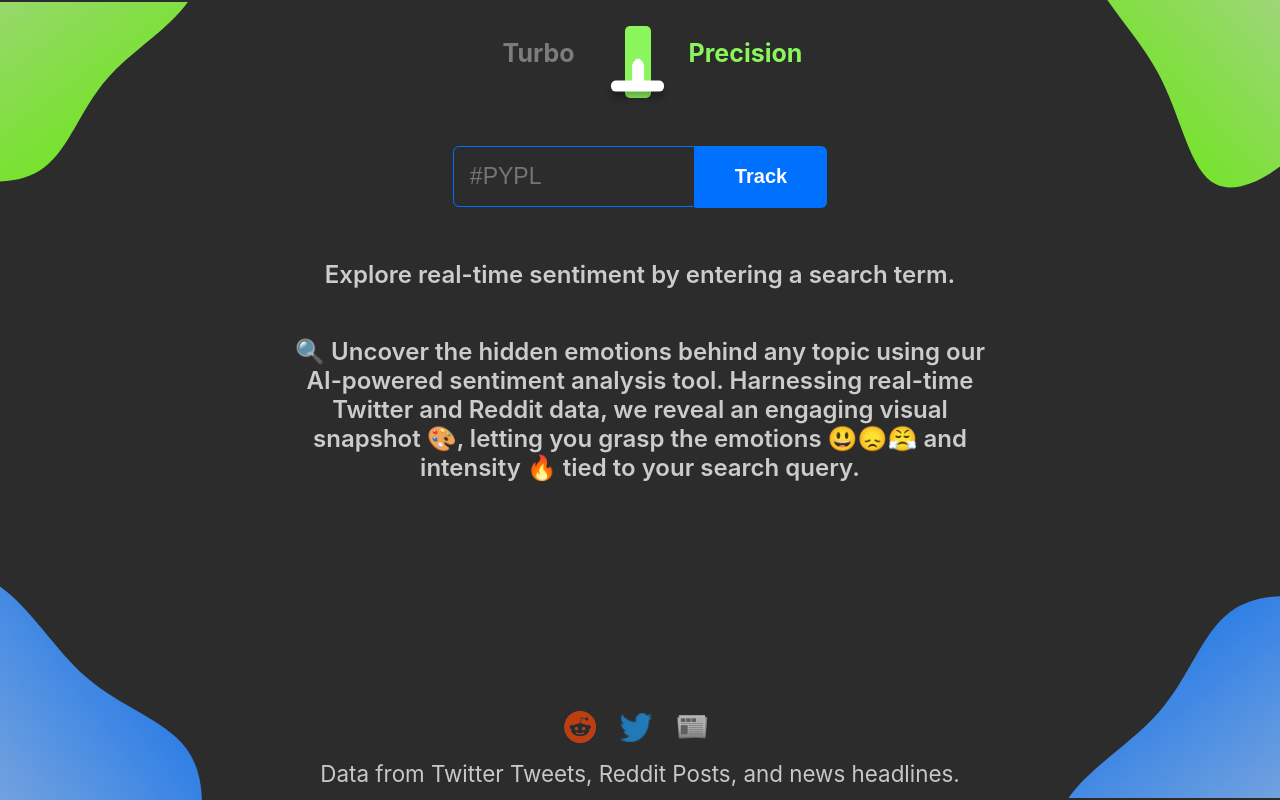
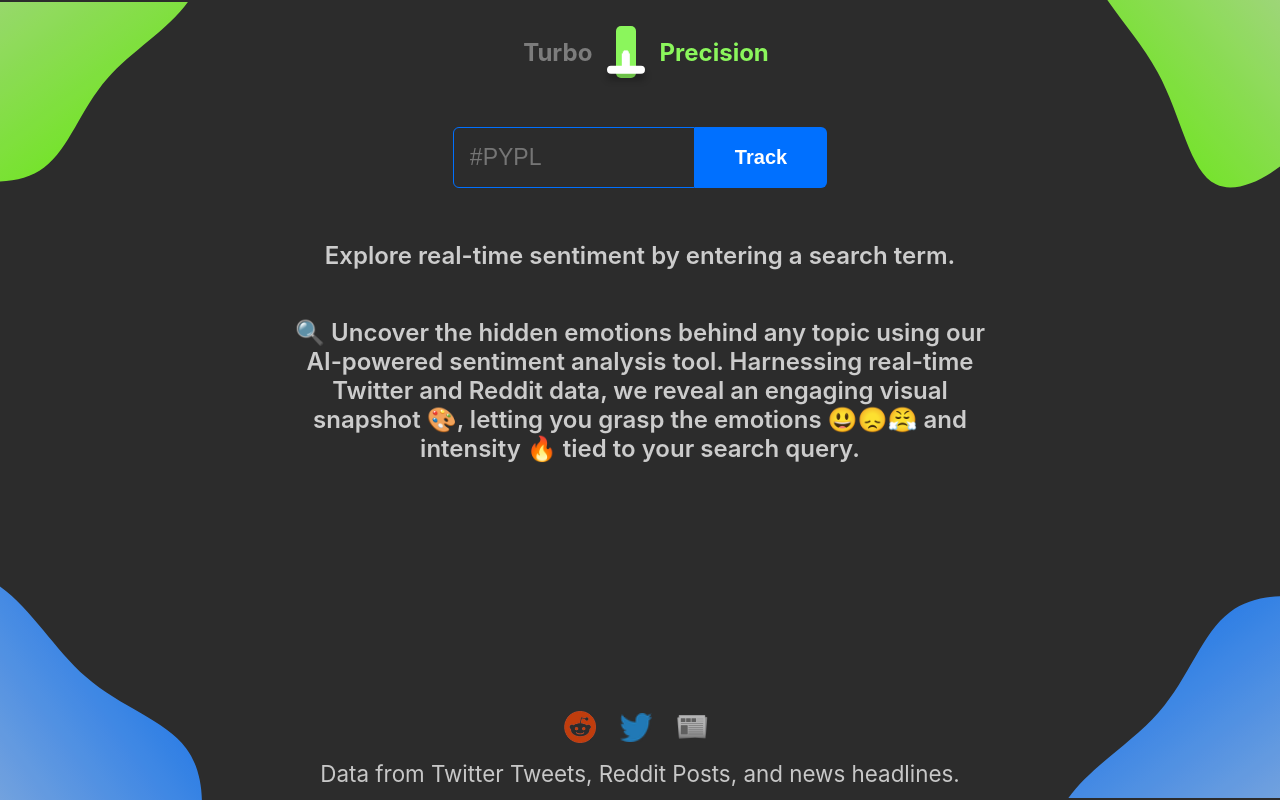
Before and after one commit to silasnevstad/SentimentTracker-Frontend, a React (Create React App) app: page / in a window 1280 px wide. Built offline with nearby package versions, Linux system fonts and the light colour scheme.

Commit message:
Day 3 Styling

```diff
--- a/src/styles/Switcher.css
+++ b/src/styles/Switcher.css
@@ -7,20 +7,20 @@
 }
 
 .switch-text {
-    font-size: 25px;
+    font-size: 1.5em;
     font-weight: bold;
-    padding: .5em 1.5em;
+    padding: .5em 1em;
 }
 
 .switch-text-all {
-    font-size: 25px;
+    font-size: 1.5em;
     font-weight: bold;
     margin-left: .5em;
-    padding: .5em 2em;
+    padding: .5em 1em;
 }
 
 .switch {
-    font-size: 22px;
+    font-size: 1em;
     position: relative;
     display: inline-block;
     width: 1.2em;
--- a/src/styles/TrackView.css
+++ b/src/styles/TrackView.css
@@ -37,8 +37,8 @@
 }
 
 .track-view-score {
-    width: 90%;
-    height: 90%;
+    width: 80%;
+    height: 80%;
     padding: 1em;
     margin-top: -1em;
     z-index: 2;
```
